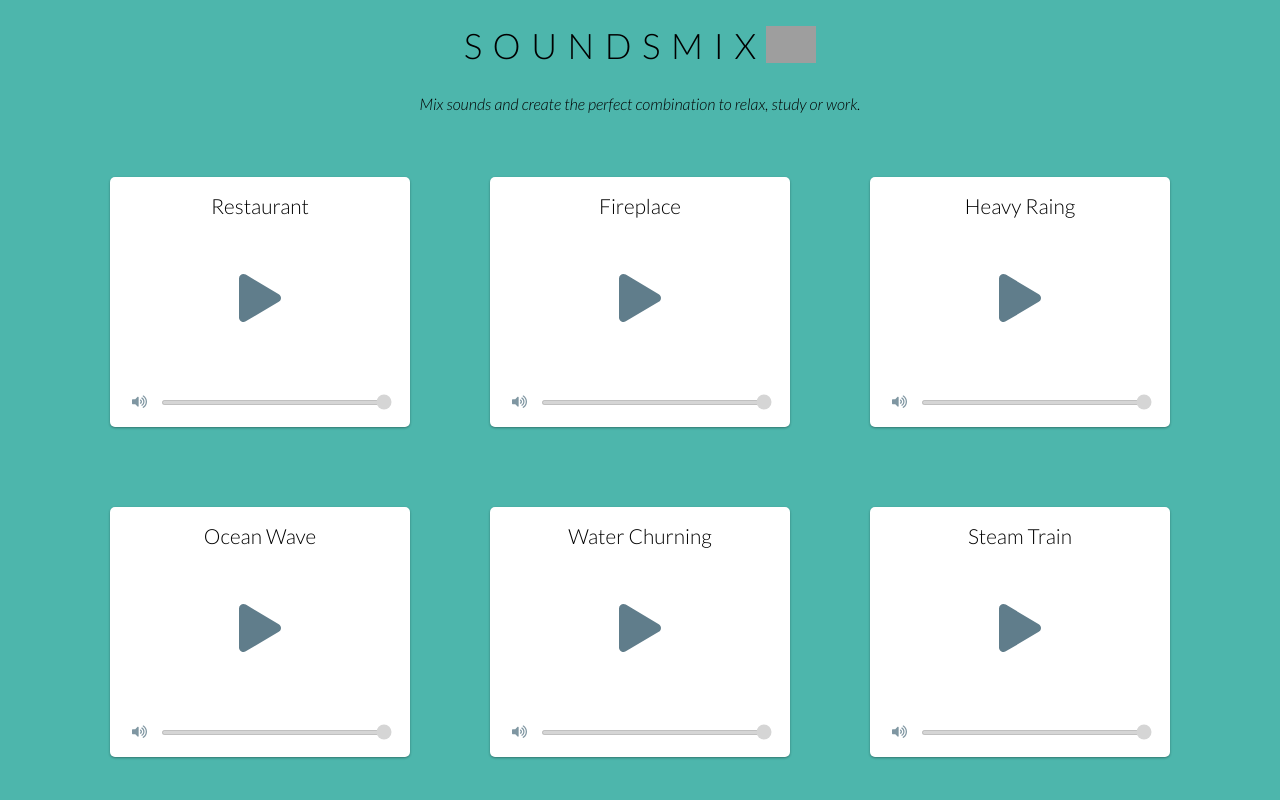
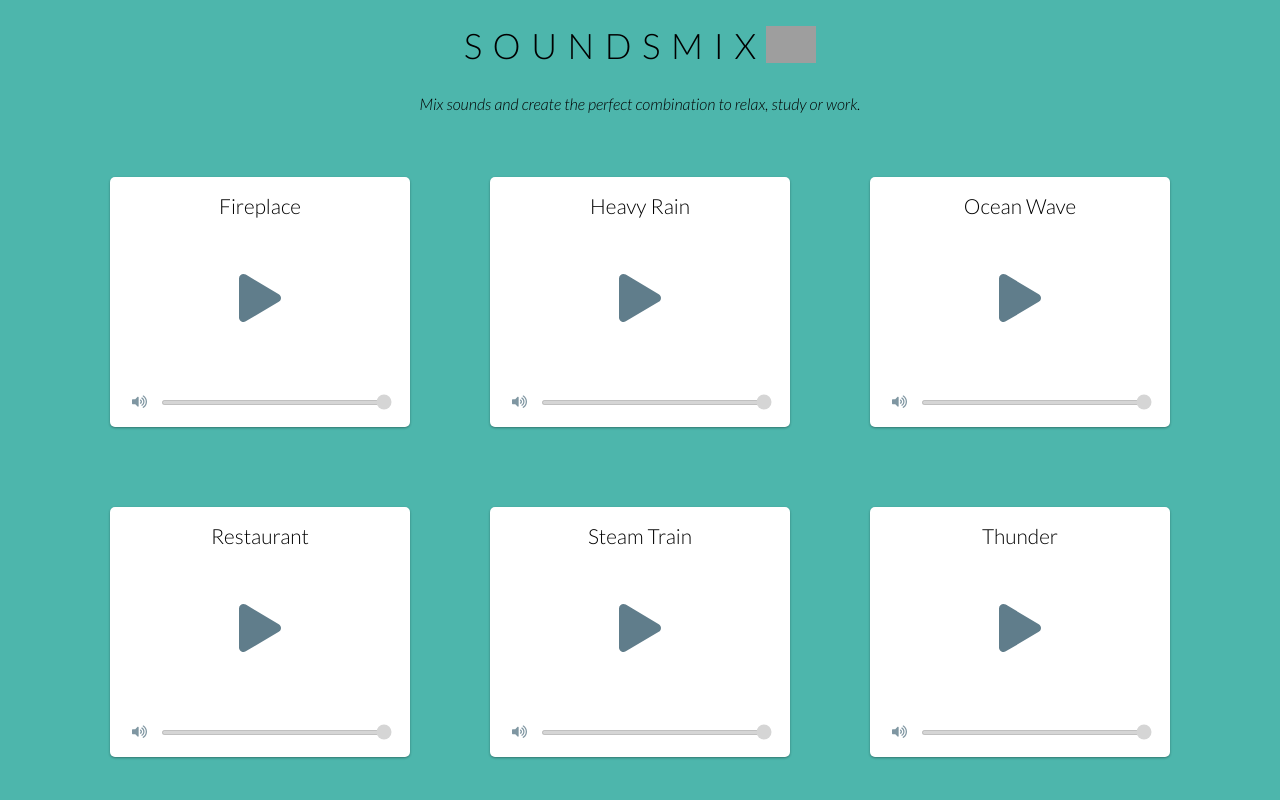
Before and after one commit to Mulder90/soundsmix, a Next.js app: page / in a window 1280 px wide. Shown: the top 800 px of the page. Built offline with nearby package versions, Linux system fonts and the light colour scheme; grey boxes are pictures that could not be loaded.

Commit message:
Load sounds from _sounds

```diff
--- /dev/null
+++ b/_sounds/fireplace.md
@@ -0,0 +1,4 @@
+---
+title: "Fireplace"
+path: "/sounds/fireplace.wav"
+---
--- /dev/null
+++ b/_sounds/heavy-rain.md
@@ -0,0 +1,4 @@
+---
+title: "Heavy Rain"
+path: "/sounds/heavy-rain.wav"
+---
--- /dev/null
+++ b/_sounds/ocean-wave.md
@@ -0,0 +1,4 @@
+---
+title: "Ocean Wave"
+path: "/sounds/ocean-wave.wav"
+---
--- /dev/null
+++ b/_sounds/restaurant.md
@@ -0,0 +1,4 @@
+---
+title: "Restaurant"
+path: "/sounds/restaurant.wav"
+---
--- /dev/null
+++ b/_sounds/steam-train.md
@@ -0,0 +1,4 @@
+---
+title: "Steam Train"
+path: "/sounds/steam-train.wav"
+---
--- /dev/null
+++ b/_sounds/thunder.md
@@ -0,0 +1,4 @@
+---
+title: "Thunder"
+path: "/sounds/thunder.wav"
+---
--- /dev/null
+++ b/_sounds/water-churning.md
@@ -0,0 +1,4 @@
+---
+title: "Water Churning"
+path: "/sounds/water-churning.wav"
+---
--- a/components/ads/index.js
+++ b/components/ads/index.js
@@ -1,13 +1,12 @@
 import FixedSizeAdUnit from "./FixedSizeAdUnit";
 import FakeAdUnit from "./FakeAdUnit";
 
-const injectAd = (adSlot, width, height) =>
-  process.env.IS_ADSENSE_ENABLED ? (
-    process.env.SHOW_REAL_ADS ? (
-      <FixedSizeAdUnit adSlot={adSlot} width={width} height={height} />
-    ) : (
-      <FakeAdUnit width={width} height={height} />
-    )
-  ) : null;
+const injectAd = ({ adSlot, width, height, key }) =>
+  process.env.SHOW_REAL_ADS ? (
+    <FixedSizeAdUnit adSlot={adSlot} width={width} height={height} key={key} />
+  ) : (
+    <FakeAdUnit width={width} height={height} key={key} />
+  );
+const AD_UNIT_ID = "6488417658";
 
-export { injectAd };
+export { injectAd, AD_UNIT_ID };
--- /dev/null
+++ b/lib/api.js
@@ -0,0 +1,31 @@
+import fs from "fs";
+import { join } from "path";
+import matter from "gray-matter";
+
+const soundsDirectory = join(process.cwd(), "_sounds");
+
+export function getSoundSlugs() {
+  return fs.readdirSync(soundsDirectory);
+}
+
+export function getSoundBySlug(slug, fields = []) {
+  const realSlug = slug.replace(/\.md$/, "");
+  const fullPath = join(soundsDirectory, `${realSlug}.md`);
+  const fileContents = fs.readFileSync(fullPath, "utf8");
+  const { data } = matter(fileContents);
+
+  const items = {};
+
+  fields.forEach((field) => {
+    if (data[field]) {
+      items[field] = data[field];
+    }
+  });
+
+  return items;
+}
+
+export function getAllSounds(fields = []) {
+  const slugs = getSoundSlugs();
+  return slugs.sort().map((slug) => getSoundBySlug(slug, fields));
+}
--- a/next.config.js
+++ b/next.config.js
@@ -4,11 +4,11 @@ module.exports = (phase) => {
   const isDev = phase === PHASE_DEVELOPMENT_SERVER;
 
   const env = {
-    IS_GOOGLE_ANALYTICS_ENABLED: () => {
+    IS_GOOGLE_ANALYTICS_ENABLED: (() => {
       if (isDev) return false;
 
       return true;
-    },
+    })(),
     IS_ADSENSE_ENABLED: (() => {
       if (isDev) return false;
 
--- a/package.json
+++ b/package.json
@@ -11,6 +11,7 @@
     "@fortawesome/fontawesome-svg-core": "^1.2.28",
     "@fortawesome/free-solid-svg-icons": "^5.13.0",
     "@fortawesome/react-fontawesome": "^0.1.9",
+    "gray-matter": "^4.0.2",
     "next": "9.3.6",
     "next-seo": "^4.4.0",
     "react": "16.13.1",
--- a/pages/index.js
+++ b/pages/index.js
@@ -3,25 +3,47 @@ import React from "react";
 import Layout from "../components/Layout";
 import SoundsGrid from "../components/SoundsGrid";
 import SoundWidget from "../components/SoundWidget";
-import { injectAd } from "../components/ads";
+import { injectAd, AD_UNIT_ID } from "../components/ads";
 
-const HomePage = () => (
+import { getAllSounds } from "../lib/api";
+
+const HomePage = ({ allSounds }) => {
+  const allItems = allSounds.reduce((acc, { title, path }, index) => {
+    acc.push(<SoundWidget title={title} path={path} />);
+
+    if ((index + 1) % 3 === 0 && process.env.IS_ADSENSE_ENABLED) {
+      acc.push(
+        injectAd({
+          adSlot: AD_UNIT_ID,
+          width: "300px",
+          height: "250px",
+        })
+      );
+    }
+
+    return acc;
+  }, []);
+
+  return (
     <Layout
       title="Home"
       description="SoundsMix. Mix sounds and create the perfect combination to relax, study or work."
     >
       <SoundsGrid>
-      <SoundWidget title="Restaurant" path="/sounds/restaurant.wav" />
-      <SoundWidget title="Fireplace" path="/sounds/fireplace.wav" />
-      <SoundWidget title="Heavy Raing" path="/sounds/heavy-rain.wav" />
-      {injectAd("6488417658", "300px", "250px")}
-      <SoundWidget title="Ocean Wave" path="/sounds/ocean-wave.wav" />
-      <SoundWidget title="Water Churning" path="/sounds/water-churning.wav" />
-      <SoundWidget title="Steam Train" path="/sounds/steam-train.wav" />
-      {injectAd("6488417658", "300px", "250px")}
-      <SoundWidget title="Thunder" path="/sounds/thunder.wav" />
+        {allItems.map((elem, index) => {
+          return <div key={index}>{elem}</div>;
+        })}
       </SoundsGrid>
     </Layout>
   );
+};
+
+export async function getStaticProps() {
+  const allSounds = getAllSounds(["title", "path"]);
+
+  return {
+    props: { allSounds },
+  };
+}
 
 export default HomePage;
```
Also changed, not shown: 1 other file (tests, documents, lock files or other folders). Lines whose indentation alone changed are shown as unchanged.
